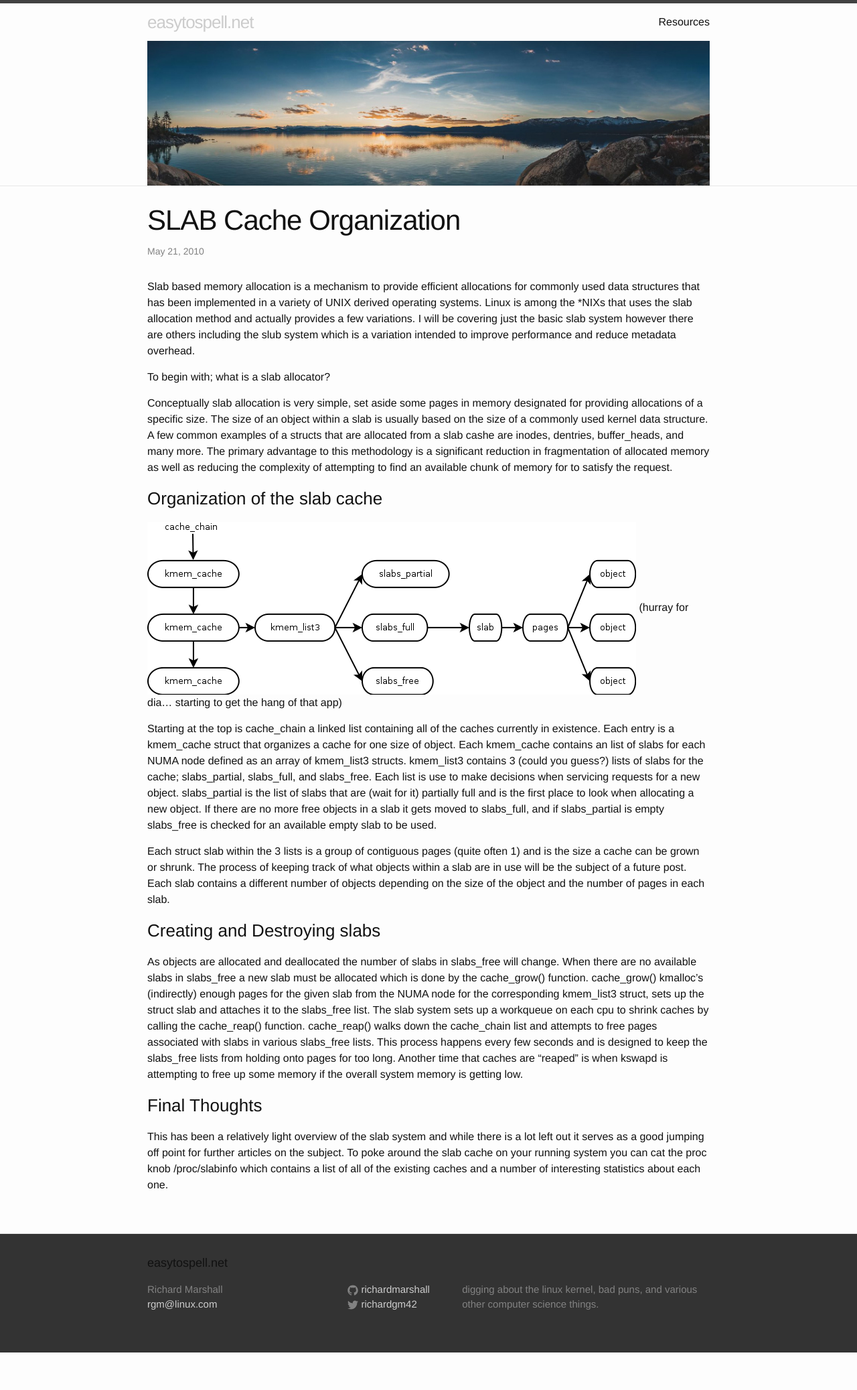
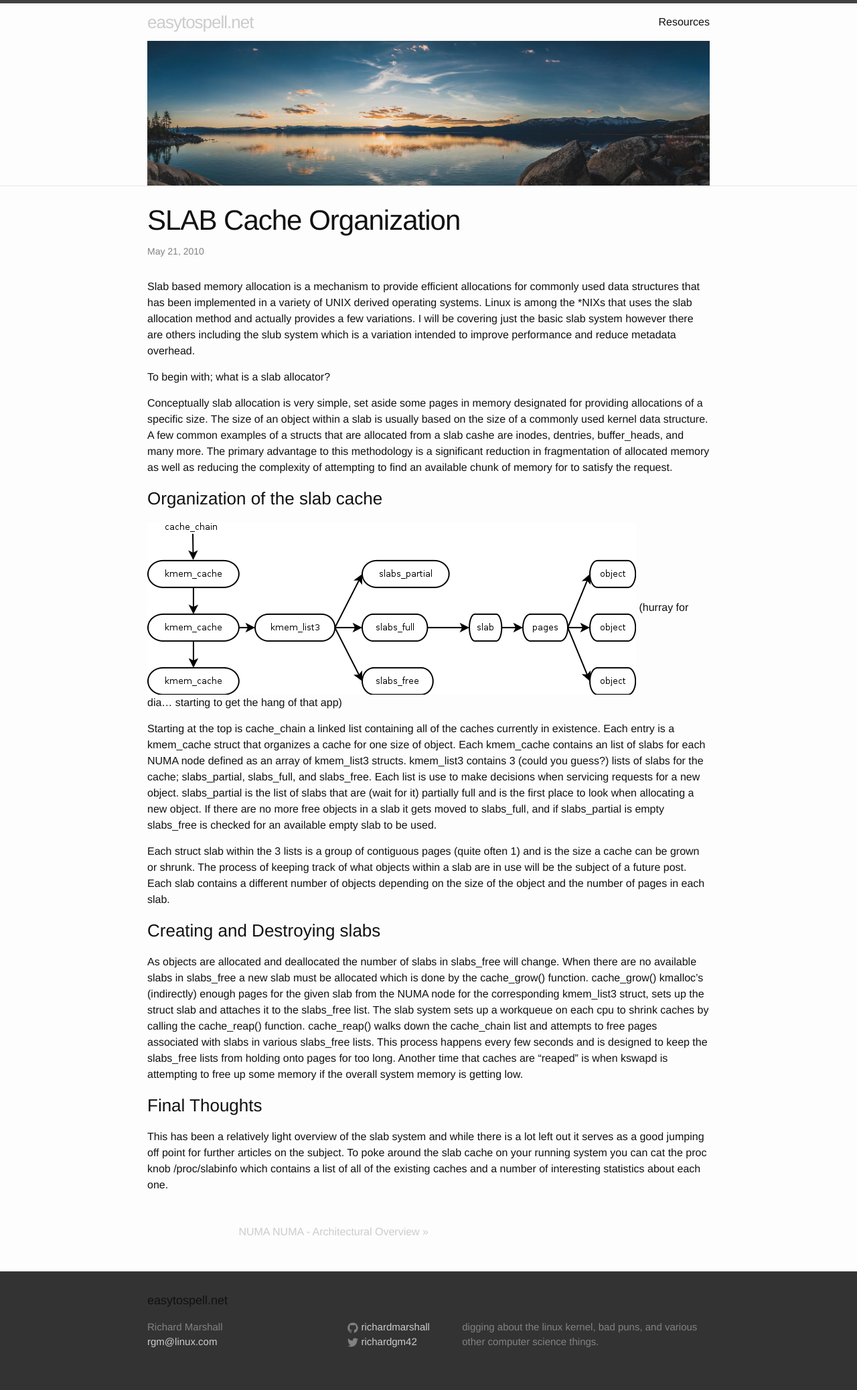
Before and after one commit to richardmarshall/richardmarshall.github.io, a Jekyll site: the page built from _posts/2010-05-21-slab-cache-organization.markdown, in a window 1280 px wide. Shown: the whole page at 67% size. Built offline with Jekyll 4.4.1, drawn with Linux system fonts in a browser that asks for light colours; before the commit the page ends 2019 px from its top, so only the background shows below that.

Commit message:
add prev/next links

```diff
--- a/_layouts/post.html
+++ b/_layouts/post.html
@@ -12,4 +12,12 @@ layout: default
     {{ content }}
   </div>
 
+  <div class="page-navigation">
+    {% if page.previous.url %}
+      <a class="prev" href="{{page.previous.url}}">&laquo; {{page.previous.title}}</a>
+    {% endif %}
+    {% if page.next.url %}
+      <a class="next" href="{{page.next.url}}">{{page.next.title}} &raquo;</a>
+    {% endif %}
+  </div>
 </article>
--- a/css/main.scss
+++ b/css/main.scss
@@ -47,7 +47,22 @@ a:link, a:visited { color: #ccc; }
     }
 }
 
+.page-navigation {
+  display: block;
+  width: auto;
+  overflow: hidden;
+}
 
+.page-navigation a {
+  display: block;
+  width: 50%;
+  float: left;
+  margin: 1em 0;
+}
+
+.page-navigation .next {
+  text-align: right;
+}
 
 // Import partials from `sass_dir` (defaults to `_sass`)
 @import
```
